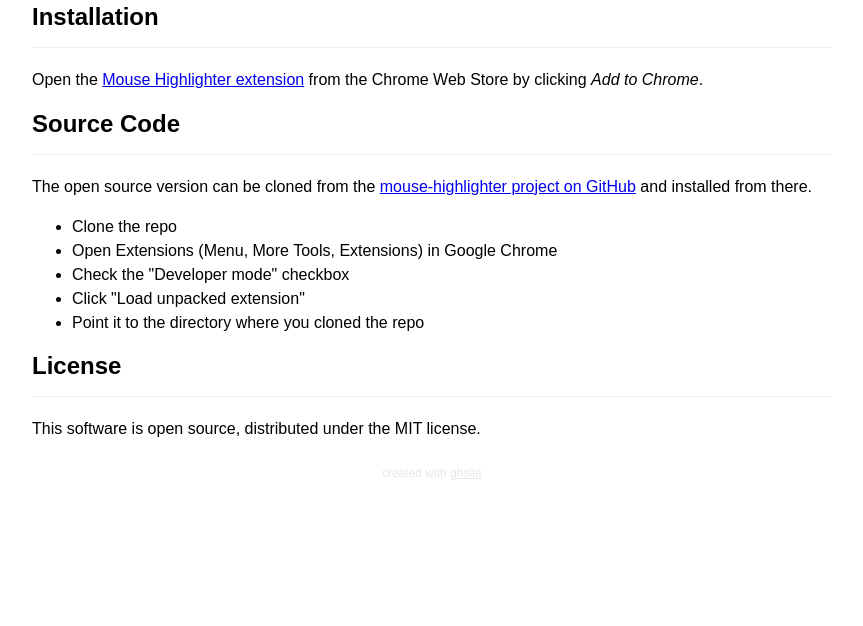
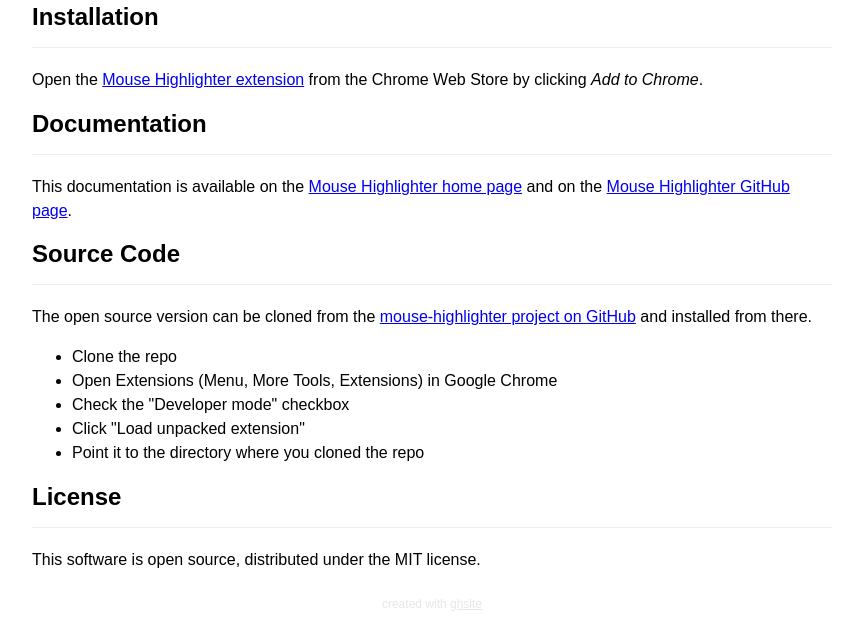
Before and after one commit to codazoda/mouse-highlighter, a browser extension: page docs/index.html in a window 1280 px wide. Shown: the part 826-1452 px from the top of the page, without its empty margins (208-1071 px from the left). Before the commit the page ends 1321 px from the top, so only its background shows below. Drawn offline with Linux system fonts and the light colour scheme.

Commit message:
regenerated site

```diff
--- a/docs/index.html
+++ b/docs/index.html
@@ -55,6 +55,8 @@
 <p><img src="http://mouse-highlighter.joeldare.com/img/screenshot-1280x800.png" alt="Mouse Highlighter Screenshot" /></p>
 <h2>Installation</h2>
 <p>Open the <a href="https://chrome.google.com/webstore/detail/mouse-highlighter/bigehjalclaalhlmhkdoebbbmbbdnjpo">Mouse Highlighter extension</a> from the Chrome Web Store by clicking <em>Add to Chrome</em>.</p>
+<h2>Documentation</h2>
+<p>This documentation is available on the <a href="http://mouse-highlighter.joeldare.com">Mouse Highlighter home page</a> and on the <a href="https://github.com/codazoda/mouse-highlighter">Mouse Highlighter GitHub page</a>.</p>
 <h2>Source Code</h2>
 <p>The open source version can be cloned from the <a href="https://github.com/codazoda/mouse-highlighter">mouse-highlighter project on GitHub</a> and installed from there.</p>
 <ul>
```
